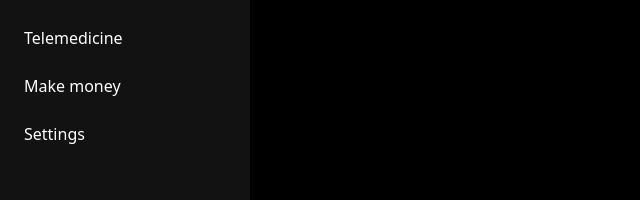
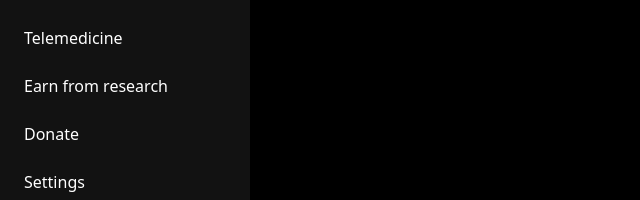
Before and after one commit to ifedolapoomoniyi/Healthify, a React (Vite) app in the folder src/Healthify_frontend/: page /user/dashboard in a window 1280 px wide. Shown: the part 210-410 px from the top of the page, without its empty margins (0-640 px from the left). Built offline with nearby package versions, Linux system fonts and the light colour scheme.

Commit message:
Add donations link

```diff
--- a/src/Healthify_frontend/src/components/Sidebar.jsx
+++ b/src/Healthify_frontend/src/components/Sidebar.jsx
@@ -4,9 +4,7 @@ const Sidebar = () => {
 	return (
 		<nav className="text-white p-3 flex flex-col gap-4 bg-primary w-[250px] h-full min-h-screen sticky">
 			{/* sticky */}
-			<div className="h-full w-full ">
-
-			</div>
+			<div className="h-full w-full "></div>
 
 			<div className="pb-5">HealthCentre</div>
 			<NavLink
@@ -61,7 +59,17 @@ const Sidebar = () => {
 						: "p-1 rounded-2xl px-3 w-full";
 				}}
 			>
-        Make money
+				Earn from research
+			</NavLink>
+			<NavLink
+				to={"/user/donations"}
+				className={({ isActive }) => {
+					return isActive
+						? "bg-secondary p-1 rounded-lg px-3 w-full"
+						: "p-1 rounded-2xl px-3 w-full";
+				}}
+			>
+				Donate
 			</NavLink>
 
 			<NavLink
@@ -74,7 +82,6 @@ const Sidebar = () => {
 			>
 				Settings
 			</NavLink>
-
 		</nav>
 	);
 };
```
Lines whose indentation alone changed are shown as unchanged.
